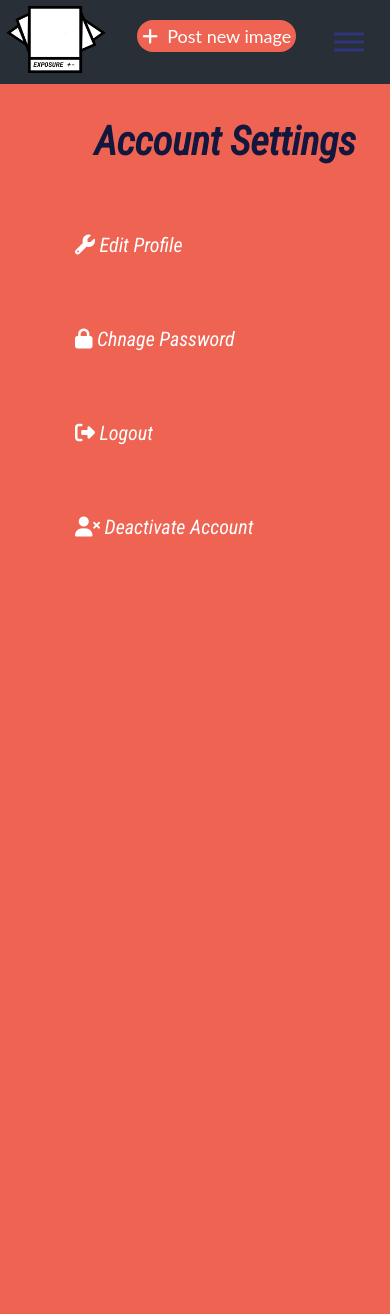
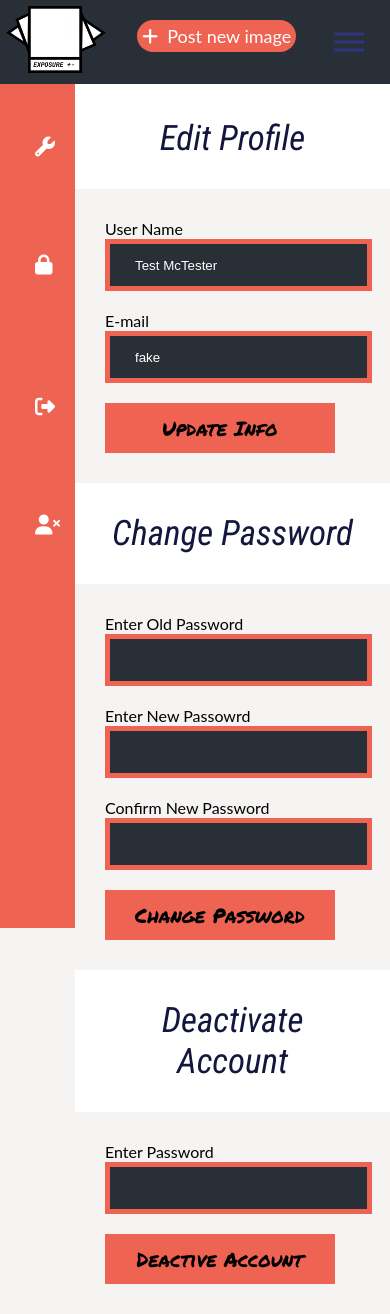
Before and after one commit to AmardeepSarang/Exposure, a PHP site: page /account.php in a window 390 px wide. Before the commit the page ends 537 px from the top, so only its background shows below. Run offline with PHP 8.4, Linux system fonts and the light colour scheme; a user stored in the database is signed in; data comes from the database, SQL or seed files in the repository; some libraries are stand-ins or nearby versions.

Commit message:
added front end error checking account page

```diff
--- a/account.php
+++ b/account.php
@@ -77,14 +77,14 @@ $row = mysqli_fetch_assoc($result);
         <div class="sidebar">
             <h2>Account Settings </h2>
             <ul>
-                <li><a href="#"><i class="fa fa-wrench" aria-hidden="true"></i>   Edit Profile </a></li>
-                <li><a href="#"><i class="fa fa-lock" aria-hidden="true"></i>   Chnage Password </a> </li>
-                <li><a href="#"><i class="fa fa-sign-out" aria-hidden="true"></i>   Logout </li>
-                <li><a href="#"><i class="fa fa-user-times" aria-hidden="true"></i>   Deactivate Account </a> </li>
+                <li><a href="#profile"><i class="fa fa-wrench" aria-hidden="true"></i>   <span> Profile</span> </a></li>
+                <li><a href="#password"><i class="fa fa-lock" aria-hidden="true"></i>   <span> Chnage Password</span> </a> </li>
+                <li><a href="#"><i class="fa fa-sign-out" aria-hidden="true"></i> <span> Logout</span> </li>
+                <li><a href="#deactivate"><i class="fa fa-user-times" aria-hidden="true"></i>  <span> Deactivate Account</span> </a> </li>
             </ul>
         </div>
         <div class="settings">
-            <div class="header"> Edit Profile </div>
+            <div id="profile" class="header"> Edit Profile </div>
             <form class="info" action="include/user_update.php" method="POST" enctype="multipart/form-data">
              <!--   Name <br>
                 <input type="text" name="Name" id="fname" value="Jerin John"><br><br>
@@ -97,7 +97,7 @@ $row = mysqli_fetch_assoc($result);
                 <button type="submit" name="Update-Info">Update Info</button>
             </form>
             <div class="header"> Change Password </div>
-            <form class="info" action="include/change_password.php" method="POST" enctype="multipart/form-data">
+            <form id="password" class="info" action="include/change_password.php" method="POST" enctype="multipart/form-data">
                 Enter Old Password <br>
                 <input type="password" name="Old-Password" id="opass" value=""><br><br>
                 Enter New Passowrd <br>
@@ -107,8 +107,8 @@ $row = mysqli_fetch_assoc($result);
                 <input type="hidden" name="user" value="<?php echo $row['user_id']?>">
                 <button type="submit" name="Password-change">Change Password</button>
             </form>
-            <div class="header"> Deactivate Account </div>
-            <form class="info" action="include/delete_user.php" method="POST" enctype="multipart/form-data">
+            <div  class="header"> Deactivate Account </div>
+            <form id="deactivate" class="info" action="include/delete_user.php" method="POST" enctype="multipart/form-data">
                 Enter Password <br>
                 <input type="password" name="Password" id="dpass" value=""><br><br>
                 <input type="hidden" name="user" value="<?php echo $row['user_id']?>">
@@ -120,6 +120,8 @@ $row = mysqli_fetch_assoc($result);
     </div>
     <script src="js/nav.js"></script>
     <script src="js/jquery-3.5.1.min.js"></script>
+    <script src="js/account.js"></script>
+
 
 
 </body>
--- a/css/style.css
+++ b/css/style.css
@@ -790,9 +790,13 @@ background: linear-gradient(0deg, rgba(238,99,82,0.7898688580482416) 0%, rgba(47
 
   .user-settings .sidebar{
     position: fixed;
-    width: 450px;
+    width: 400px;
     height: 100%;
     background: #ee6352;
+  }
+  .user-settings .settings{
+    width: auto;
+    margin-left: 450px;
   }
 
   .user-settings .sidebar h2{
@@ -820,11 +824,6 @@ background: linear-gradient(0deg, rgba(238,99,82,0.7898688580482416) 0%, rgba(47
     border-radius: 25px;
   }
 
-  .user-settings .settings{
-    width: 79%;
-    margin-left: 450px;
-  }
-
   .user-settings .settings .header{
     padding: 30px;
     background: #ffff;
@@ -842,7 +841,7 @@ background: linear-gradient(0deg, rgba(238,99,82,0.7898688580482416) 0%, rgba(47
   }
 
   .user-settings .settings .info input[type="text"]{
-    width:1300px;
+    width:90%;
     color: #ffff;
     padding-left: 25px ;
     height: 40px;
@@ -851,7 +850,7 @@ background: linear-gradient(0deg, rgba(238,99,82,0.7898688580482416) 0%, rgba(47
   }
 
   .user-settings .settings .info input[type="password"]{
-    width:1300px;
+    width:90%;
     color: #ffff;
     padding-left: 25px ;
     height: 40px;
@@ -868,6 +867,65 @@ background: linear-gradient(0deg, rgba(238,99,82,0.7898688580482416) 0%, rgba(47
     background: #ee6352;
     left: auto;
     margin-left:-30;
+}
+.user-settings .settings .info button[type="submit"]:hover{
+  background-color: #f6f4f3;
+  color: #ee6352;
+  border: 5px solid #ee6352;
+
+}
+
+.user-settings .settings .info button[type="submit"]:active{
+  background-color: #f6f4f3;
+  color: yellow;
+  border: 5px solid #ee6352;
+
+}
+
+
+@media only screen and (max-width: 810px) {
+  .user-settings .sidebar{
+
+    width: 300px;
+  }
+  .user-settings .settings{
+    width: auto;
+    margin-left: 300px;
+  }
+}
+@media only screen and (max-width: 650px) {
+  .user-settings .sidebar{
+
+    width: 200px;
+  }
+  .user-settings .settings{
+    width: auto;
+    margin-left: 200px;
+  }
+
+}
+@media only screen and (max-width: 550px) {
+  .user-settings .sidebar{
+
+    width: 75px;
+  }
+  .user-settings .settings{
+    width: auto;
+    margin-left: 75px;
+  }
+  .user-settings .sidebar h2{
+   visibility: hidden;
+   position: fixed;
+  }
+  .user-settings .sidebar ul{
+    padding-left: 0px;
+  }
+  .user-settings .sidebar ul li a span{
+    visibility: hidden;
+  }
+  .user-settings .settings .info button[type="submit"]{
+    width: 90%;
+  }
 }
 
   /*////////////////////////////////////////////////////////////////////////*/
--- /dev/null
+++ b/js/account.js
@@ -0,0 +1,34 @@
+function ValidatePass(pass) {
+    if (/[A-Za-z]/.test(pass)&&/[0-9]/.test(pass)) {
+        return (true)
+    }
+    return (false)
+}
+$('#deactivate').submit(function (evt) {
+
+    var r = confirm("Are you sure you want to permanently delete your account!");
+        if (r == false) {
+          evt.preventDefault();
+        }
+
+});
+$('#password').submit(function (evt) {
+     var hasError=false
+     var oldPass=$('#opass').val()
+     var newPass=$('#npass').val()
+     var conPass=$('#cpass').val()
+if(!(ValidatePass(oldPass) &&ValidatePass(newPass) &&ValidatePass(conPass))){
+    hasError=true;
+
+    alert("You have entered an invalid password, it must have atleast one letter and number!")
+}
+
+if(newPass!=conPass){
+    hasError=true
+    alert("Your new passwords must match")
+}
+       if (hasError) {
+          evt.preventDefault();
+        }
+
+});
```
Also changed, not shown: include/user_update.php (+5 -2 lines).
